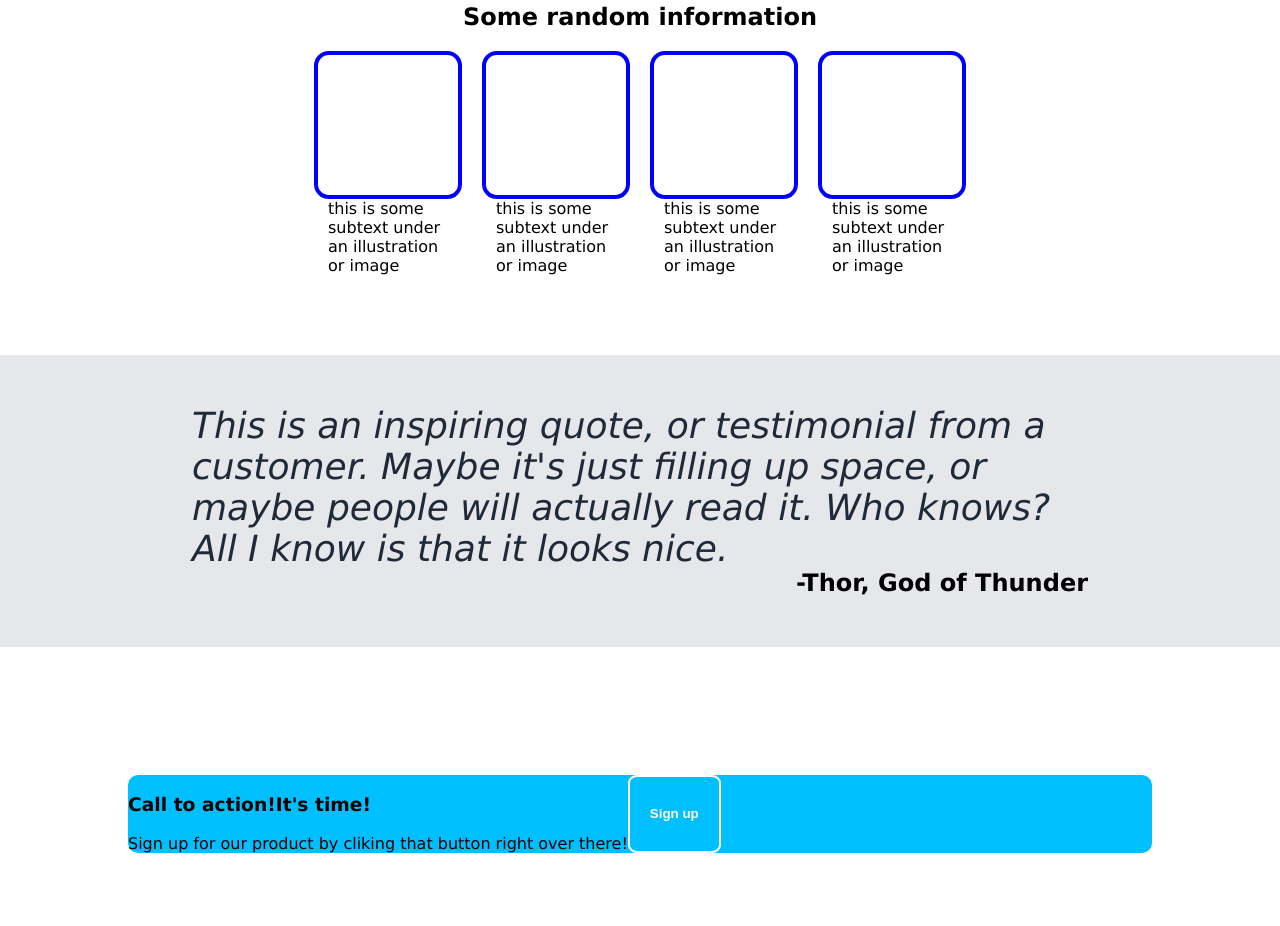
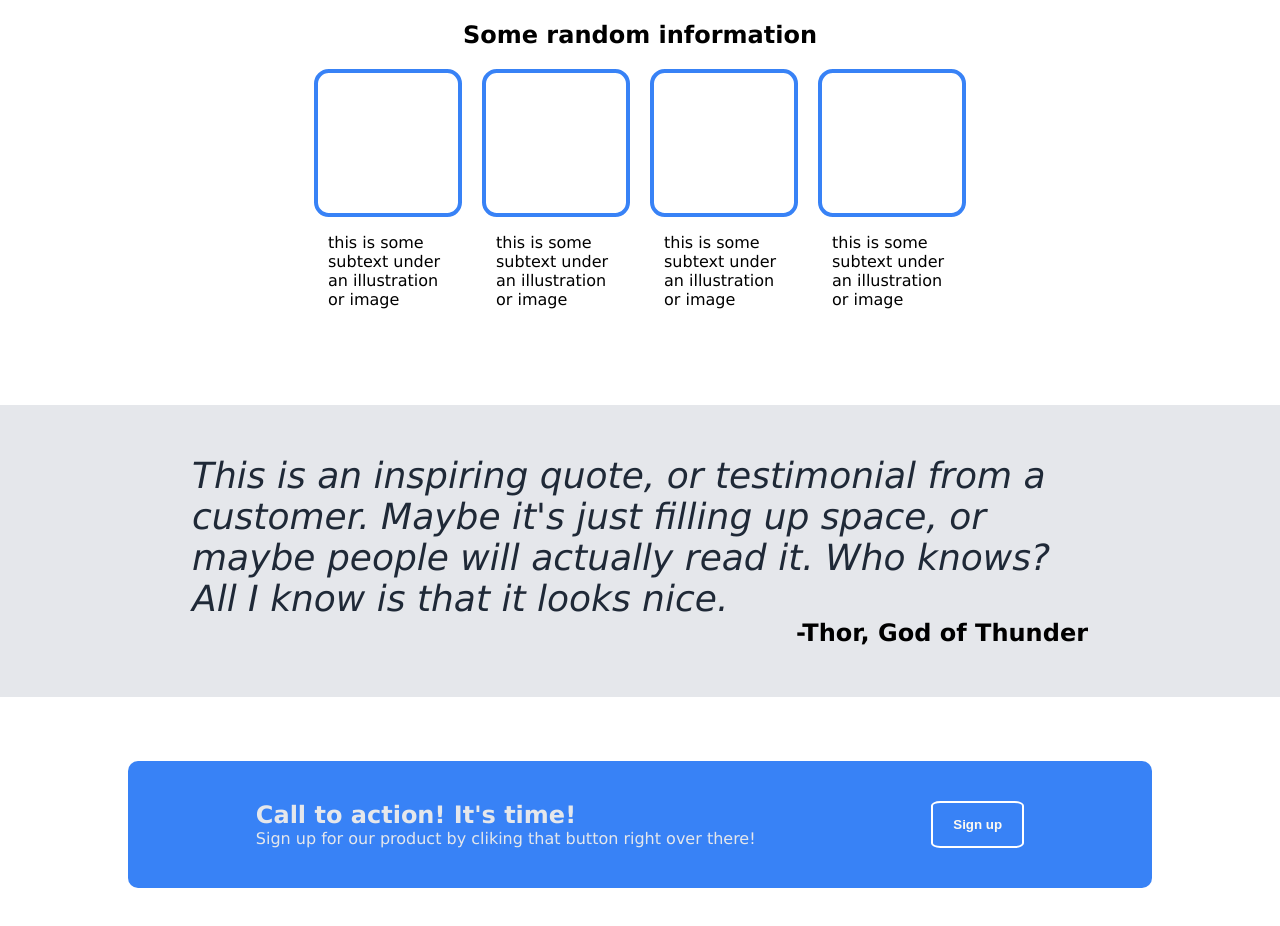
Before and after one commit to LGDKS/Projects-TOP, a plain HTML site: page project-landing-page/index.html in a window 1280 px wide. Shown: the part 588-1514 px from the top of the page. Drawn offline with Linux system fonts and the light colour scheme.

Commit message:
Finish banner

```diff
--- a/project-landing-page/css/style.css
+++ b/project-landing-page/css/style.css
@@ -1,4 +1,9 @@
-/* Hello it's working */
+/* TODO make it max width 890px
+- right now there's colored padding and only solution I can think of right now is adding one more div
+- with 890px it will be nicely centered as in picture
+FIX then margin-right on header logo didn't work
+I will have to probably rearrange flex properties
+*/
 
 body {
   margin: 0;
@@ -63,7 +68,7 @@ img {
 
 button {
   padding: 7px 20px;
-  background-color: deepskyblue;
+  background-color: #3882f6;
   color: floralwhite;
   font-weight: bold;
   border: none;
@@ -92,7 +97,7 @@ button {
 }
 
 .rounded-box {
-  border: 4px solid blue;
+  border: 4px solid #3882f6;
   padding: 20px;
   width: 100px;
   height: 100px;
@@ -128,17 +133,25 @@ button {
 
 /* Sign up Banner*/
 .signup-banner {
-  background-color: deepskyblue;
+  background-color: #3882f6;
   display: flex;
-  margin: 10%;
+  margin: 5% 10%;
+  padding: 40px;
   border-radius: 10px;
+  justify-content: space-around;
+}
+
+.signup-banner-text {
+  display: flex;
+  flex-direction: column;
+  justify-content: center;
+  color: #e5e7eb;
 }
 .signup-banner button {
   border: 2px solid white;
 }
 
-.h3,
-p,
-button {
+.signup-banner-text h2,
+.signup-banner-text p {
   margin: 0;
 }
--- a/project-landing-page/index.html
+++ b/project-landing-page/index.html
@@ -67,7 +67,7 @@
     <!-- Sign up banner-->
     <div class="signup-banner">
       <div class="signup-banner-text">
-        <h3>Call to action!It's time!</h3>
+        <h2>Call to action! It's time!</h2>
         <p>Sign up for our product by cliking that button right over there!</p>
       </div>
       <button>Sign up</button>
```
